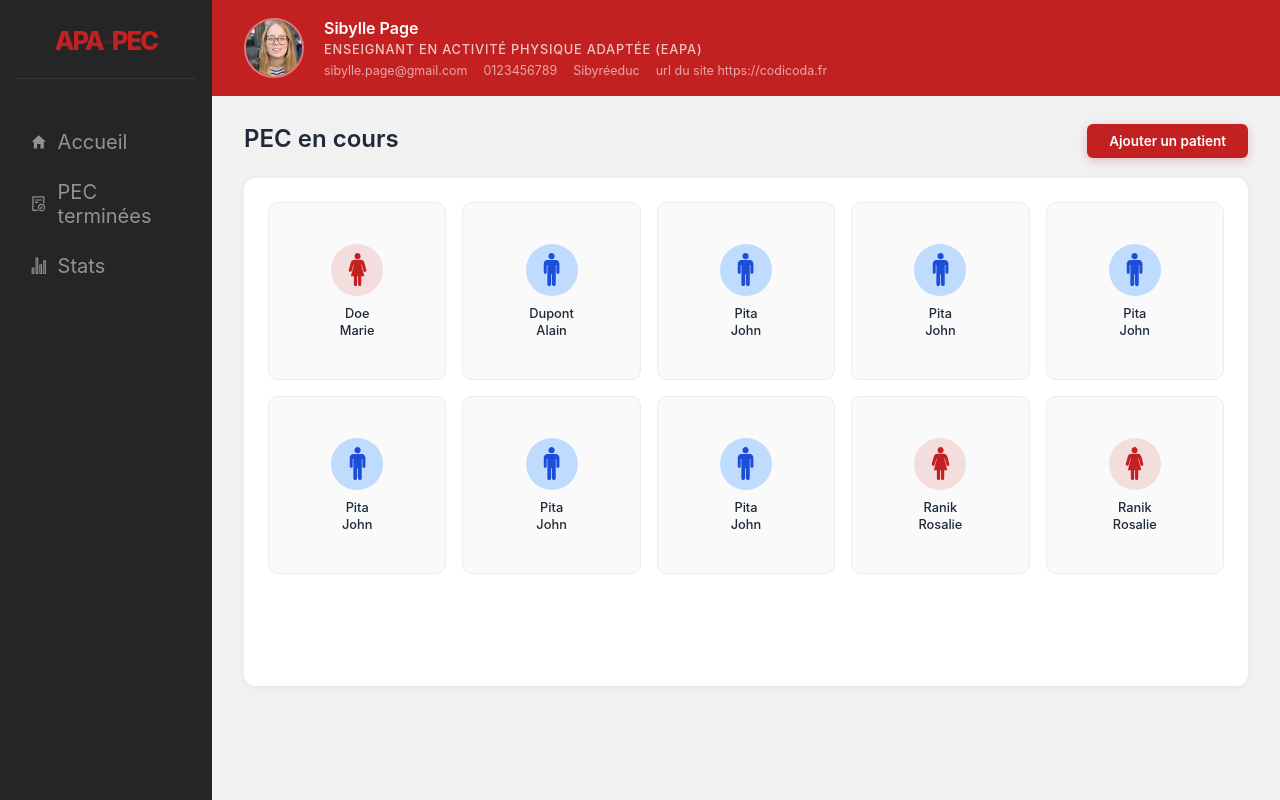
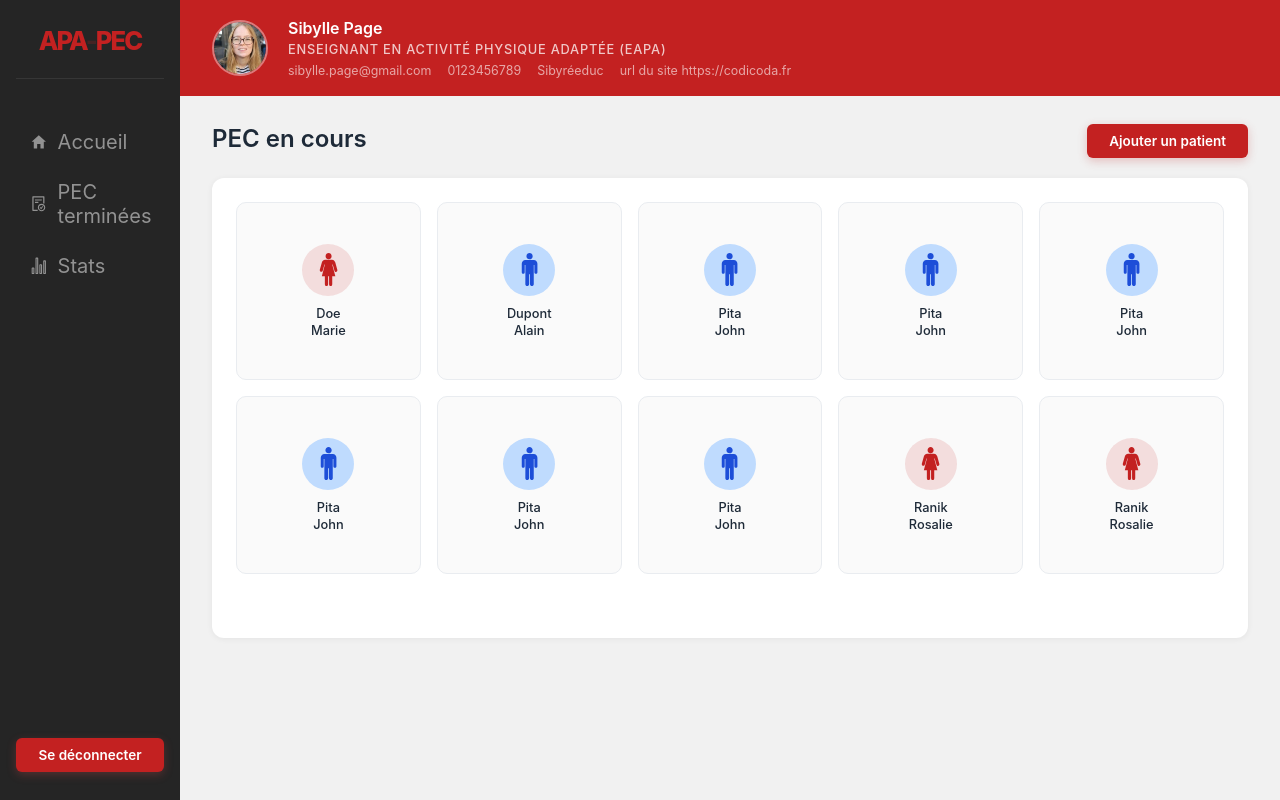
Before and after one commit to TomBrillouet/APA-PEC, a React (Vite) app: page /dashboard in a window 1280 px wide. Built offline with nearby package versions, Linux system fonts and the light colour scheme.

Commit message:
✨F02 : Dashboard > Menu > Add logout button

```diff
--- /dev/null
+++ b/src/components/pages/dashboard/Menu/BodyMenu.jsx
@@ -0,0 +1,54 @@
+import styled from "styled-components"
+import { navItems } from "./navItems.jsx"
+import NavItem from "./NavItem"
+import { theme } from "../../../../theme/index.js"
+import { useNavigate } from "react-router"
+
+export default function BodyMenu() {
+  const navigate = useNavigate()
+  return (
+    <BodyMenuStyled>
+      {navItems.map((navItem) => {
+        return (
+          <NavItem
+            icon={navItem.icon}
+            label={navItem.label}
+            key={navItem.label}
+            onClick={() => navigate(navItem.path)}
+          />
+        )
+      })}
+    </BodyMenuStyled>
+  )
+}
+
+const BodyMenuStyled = styled.nav`
+  display: flex;
+  flex-direction: column;
+  gap: 4px;
+  flex: 1;
+
+  .nav-item {
+    display: flex;
+    align-items: center;
+    gap: 10px;
+    padding: 11px 14px;
+    color: rgba(255, 255, 255, 0.5);
+    font-size: ${theme.fonts.size.P2};
+    border-radius: ${theme.borderRadius.round};
+    cursor: pointer;
+    transition: background 0.18s, color 0.18s;
+
+    span:first-child {
+      display: flex;
+      align-items: center;
+      font-size: 1.1rem;
+    }
+
+    &:hover,
+    &.active {
+      background-color: ${theme.colors.primary};
+      color: #fff;
+    }
+  }
+`
--- /dev/null
+++ b/src/components/pages/dashboard/Menu/BottomMenu.jsx
@@ -0,0 +1,7 @@
+import { useNavigate } from "react-router"
+import Button from "../../../reusable/Button"
+
+export default function BottomMenu() {
+  const navigate = useNavigate()
+  return <Button label={"Se déconnecter"} onClick={() => navigate("/")} />
+}
--- a/src/components/pages/dashboard/Menu/Menu.jsx
+++ b/src/components/pages/dashboard/Menu/Menu.jsx
@@ -1,25 +1,15 @@
 import React from "react"
 import Logo from "../../../reusable/Logo.jsx"
 import styled from "styled-components"
-import { theme } from "../../../../theme/index.js"
-import { navItems } from "./navItems.jsx"
-import NavItem from "./NavItem.jsx"
+import BodyMenu from "./BodyMenu.jsx"
+import BottomMenu from "./BottomMenu.jsx"
 
 export default function Menu() {
   return (
     <MenuStyled>
       <Logo className={"logo"} />
-      <nav>
-        {navItems.map((navItem) => {
-          return (
-            <NavItem
-              icon={navItem.icon}
-              label={navItem.label}
-              key={navItem.label}
-            />
-          )
-        })}
-      </nav>
+      <BodyMenu />
+      <BottomMenu />
     </MenuStyled>
   )
 }
@@ -33,6 +23,7 @@ const MenuStyled = styled.aside`
   background-color: #252525;
   position: sticky;
   top: 0;
+  height: 100vh;
 
   .logo {
     white-space: nowrap;
@@ -42,35 +33,4 @@ const MenuStyled = styled.aside`
     padding-bottom: 24px;
     border-bottom: 1px solid rgba(255, 255, 255, 0.08);
   }
-
-  nav {
-    display: flex;
-    flex-direction: column;
-    gap: 4px;
-    flex: 1;
-
-    .nav-item {
-      display: flex;
-      align-items: center;
-      gap: 10px;
-      padding: 11px 14px;
-      color: rgba(255, 255, 255, 0.5);
-      font-size: ${theme.fonts.size.P2};
-      border-radius: ${theme.borderRadius.round};
-      cursor: pointer;
-      transition: background 0.18s, color 0.18s;
-
-      span:first-child {
-        display: flex;
-        align-items: center;
-        font-size: 1.1rem;
-      }
-
-      &:hover,
-      &.active {
-        background-color: ${theme.colors.primary};
-        color: #fff;
-      }
-    }
-  }
 `
--- a/src/components/pages/dashboard/Menu/NavItem.jsx
+++ b/src/components/pages/dashboard/Menu/NavItem.jsx
@@ -1,8 +1,8 @@
 import styled from "styled-components"
 
-export default function NavItem({ label, icon }) {
+export default function NavItem({ label, icon, onClick }) {
   return (
-    <div className="nav-item">
+    <div className="nav-item" onClick={onClick}>
       <span>{icon}</span>
       <span>{label}</span>
     </div>
--- a/src/components/pages/dashboard/Menu/navItems.jsx
+++ b/src/components/pages/dashboard/Menu/navItems.jsx
@@ -3,7 +3,7 @@ import { IoMdHome } from "react-icons/io"
 import { IoStatsChartOutline } from "react-icons/io5"
 
 export const navItems = [
-  { label: "Accueil", icon: <IoMdHome /> },
+  { label: "Accueil", icon: <IoMdHome />, path: "/dashboard" },
   { label: "PEC terminées", icon: <AiOutlineFileDone /> },
   { label: "Stats", icon: <IoStatsChartOutline /> },
 ]
--- a/src/index.css
+++ b/src/index.css
@@ -1,5 +1,7 @@
+* {
+  box-sizing: border-box;
+}
 body {
-  box-sizing: border-box;
   margin: 0;
   font-family: -apple-system, BlinkMacSystemFont, "Segoe UI", "Noto Sans",
     Helvetica, Arial, sans-serif, "Apple Color Emoji", "Segoe UI Emoji";
```
